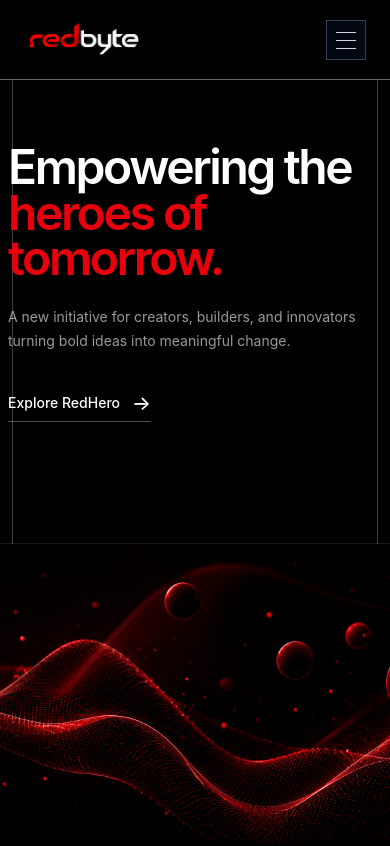
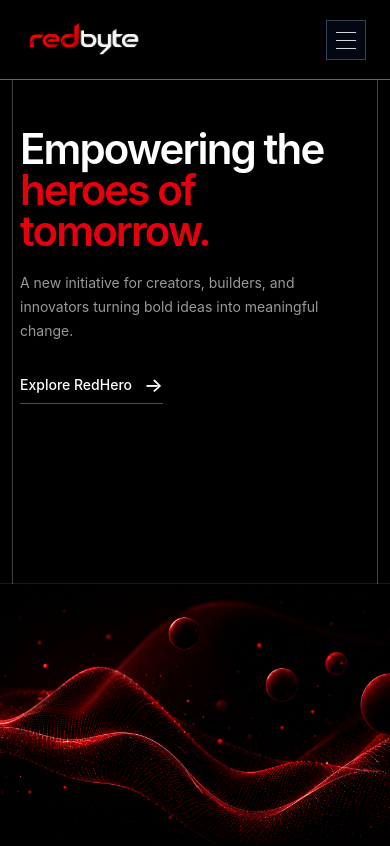
Before and after one commit to kdipendra5555-boop/rav-education, a React (Vite) app: page /initiatives/redByte in a window 390 px wide. Shown: the top 846 px of the page. Built offline with nearby package versions, Linux system fonts and the light colour scheme.

Commit message:
Improve RedHero mobile layout

```diff
--- a/src/component/Initiative/redbyte/RedHero.jsx
+++ b/src/component/Initiative/redbyte/RedHero.jsx
@@ -4,15 +4,45 @@
   return (
     <section className="relative h-screen w-full overflow-hidden bg-transparent text-white">
 
-      {/* CONTENT */}
-     <div className="mx-auto max-w-7xl px-2 pt-36 sm:px-3 lg:px-0 lg:pt-40">
+      {/* ================= CONTENT ================= */}
+      <div
+        className="
+          mx-auto
+          max-w-7xl
+          px-5
+          pt-32
+          sm:px-8
+          sm:pt-36
+          lg:px-0
+          lg:pt-40
+        "
+      >
+        <div
+          className="
+            flex
+            flex-col
+            justify-between
+            gap-8
+            lg:flex-row
+            lg:items-end
+            lg:gap-10
+          "
+        >
 
-        <div className="flex flex-col justify-between gap-10 lg:flex-row lg:items-end">
-
-          {/* LEFT */}
+          {/* ================= LEFT ================= */}
           <div className="max-w-4xl">
 
-            <h1 className="text-5xl font-semibold leading-[0.95] tracking-[-0.05em] text-white sm:text-6xl lg:text-[72px]">
+            <h1
+              className="
+                text-[42px]
+                font-semibold
+                leading-[0.98]
+                tracking-[-0.045em]
+                text-white
+                sm:text-6xl
+                lg:text-[72px]
+              "
+            >
               Empowering the
               <br />
               <span className="text-red-600">
@@ -20,19 +50,30 @@
               </span>
             </h1>
 
-            <p className="mt-6 max-w-xl text-sm leading-6 text-white/60 sm:text-base">
+            <p
+              className="
+                mt-5
+                max-w-[330px]
+                text-sm
+                leading-6
+                text-white/60
+                sm:mt-6
+                sm:max-w-xl
+                sm:text-base
+                sm:leading-7
+              "
+            >
               A new initiative for creators, builders, and innovators
               turning bold ideas into meaningful change.
             </p>
 
           </div>
 
-          {/* CTA */}
+          {/* ================= CTA ================= */}
           <button
             type="button"
             className="
               group
-              mb-1
               flex
               w-fit
               shrink-0
@@ -48,11 +89,20 @@
               duration-300
               hover:border-red-600
               hover:text-red-600
+              lg:mb-1
             "
           >
             <span>Explore RedHero</span>
 
-            <span className="text-xl leading-none transition-transform duration-300 group-hover:translate-x-1">
+            <span
+              className="
+                text-xl
+                leading-none
+                transition-transform
+                duration-300
+                group-hover:translate-x-1
+              "
+            >
               →
             </span>
           </button>
@@ -60,15 +110,24 @@
         </div>
       </div>
 
-      {/* IMAGE */}
-      <div className="absolute bottom-0 left-0 w-full overflow-hidden border-t border-white/10">
-
+      {/* ================= IMAGE ================= */}
+      <div
+        className="
+          absolute
+          bottom-0
+          left-0
+          w-full
+          overflow-hidden
+          border-t
+          border-white/10
+        "
+      >
         <img
           src="/images/redhero.png"
           alt="RedHero Initiative"
           className="
             block
-            h-[300px]
+            h-[260px]
             w-full
             object-cover
             object-center
@@ -76,7 +135,6 @@
             lg:h-[390px]
           "
         />
-
       </div>
 
     </section>
```
